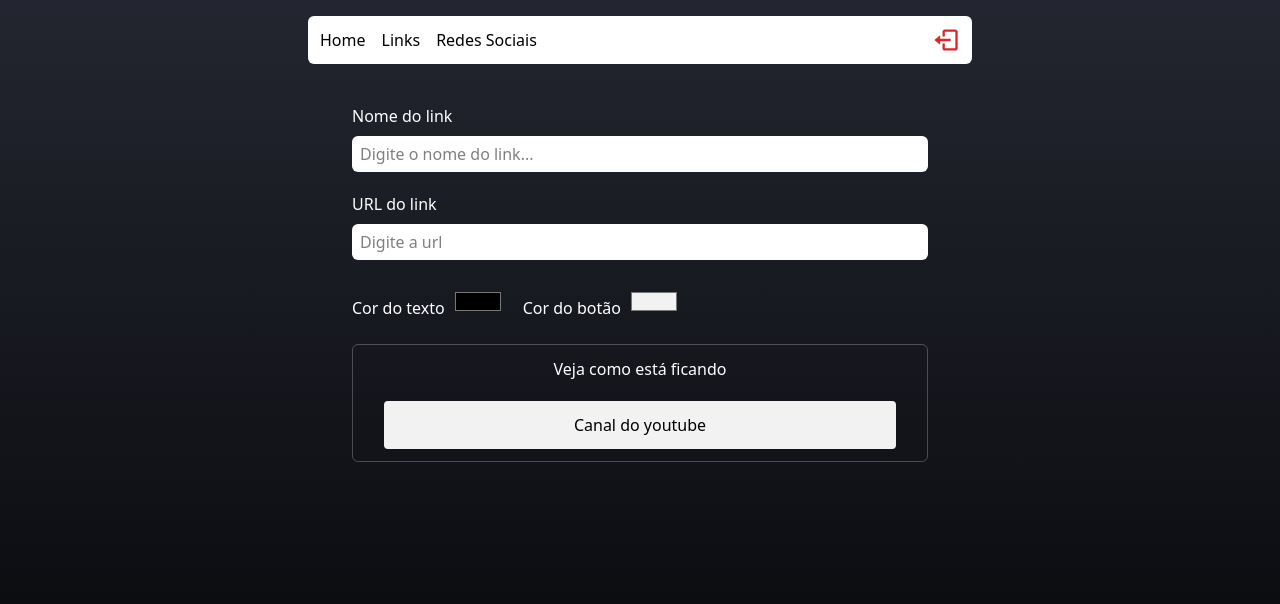
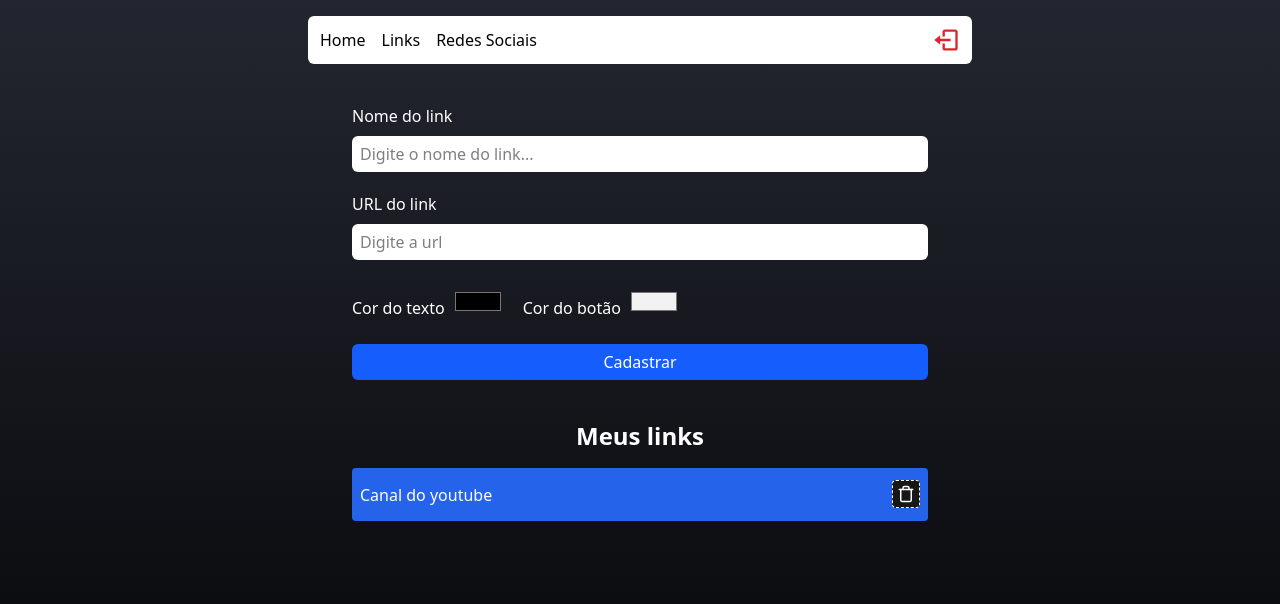
Before and after one commit to gDorigon/projeto-links, a React (Vite) app: page /admin in a window 1280 px wide. Shown: the top 604 px of the page. Built offline with nearby package versions, Linux system fonts and the light colour scheme; no server answers; sample sign-in values are in the browser's storage.

Commit message:
Criando sample de link já criado

```diff
--- a/src/pages/admin/index.tsx
+++ b/src/pages/admin/index.tsx
@@ -1,6 +1,7 @@
 import { Header } from "../../components/header";
 import { Input } from "../../components/Input";
 import { useState } from "react";
+import { FiTrash } from "react-icons/fi";
 
 
 export function Admin() {
@@ -54,6 +55,7 @@ export function Admin() {
                     </div>
                 </section>
 
+                {nameInput !== "" && (
                     <div className="flex items-center justify-start flex-col mb-7 p-1 border-gray-100/25 border rounded-md">
                         <label className="text-white font-medium mt-2 mb-3">Veja como está ficando</label>
                         <article
@@ -61,11 +63,37 @@ export function Admin() {
 
                             style={{ marginBottom: 8, marginTop: 8, backgroundColor: backgroundColorInput, color: textColorInput }}
                         >
-                        <p className="font-medium">Canal do youtube</p>
+                            <p className="font-medium">{nameInput}</p>
                         </article>
                     </div>
+                )}
+
+
+                <button type="submit" className="mb-7 bg-blue-600 h-9 rounded-md text-white font-medium gap-4 flex justify-center items-center">
+                    Cadastrar
+                </button>
 
             </form>
+
+
+            <h2 className="font-bold text-white mb-4 text-2xl ">
+                Meus links
+            </h2>
+
+
+            <article
+                className="flex items-center justify-between w-11/12 max-w-xl rounded py-3 px-2 mb-2 select-none"
+                style={{ backgroundColor: "#2563eb", color: "#FFF" }}
+            >
+                <p>Canal do youtube</p>
+                <div>
+                    <button
+                        className="border border-dashed p-1 rounded bg-neutral-900"
+                    >
+                        <FiTrash size={18} color="#FFF" />
+                    </button>
+                </div>
+            </article>
         </div>
     )
 }
```
Lines whose indentation alone changed are shown as unchanged.
